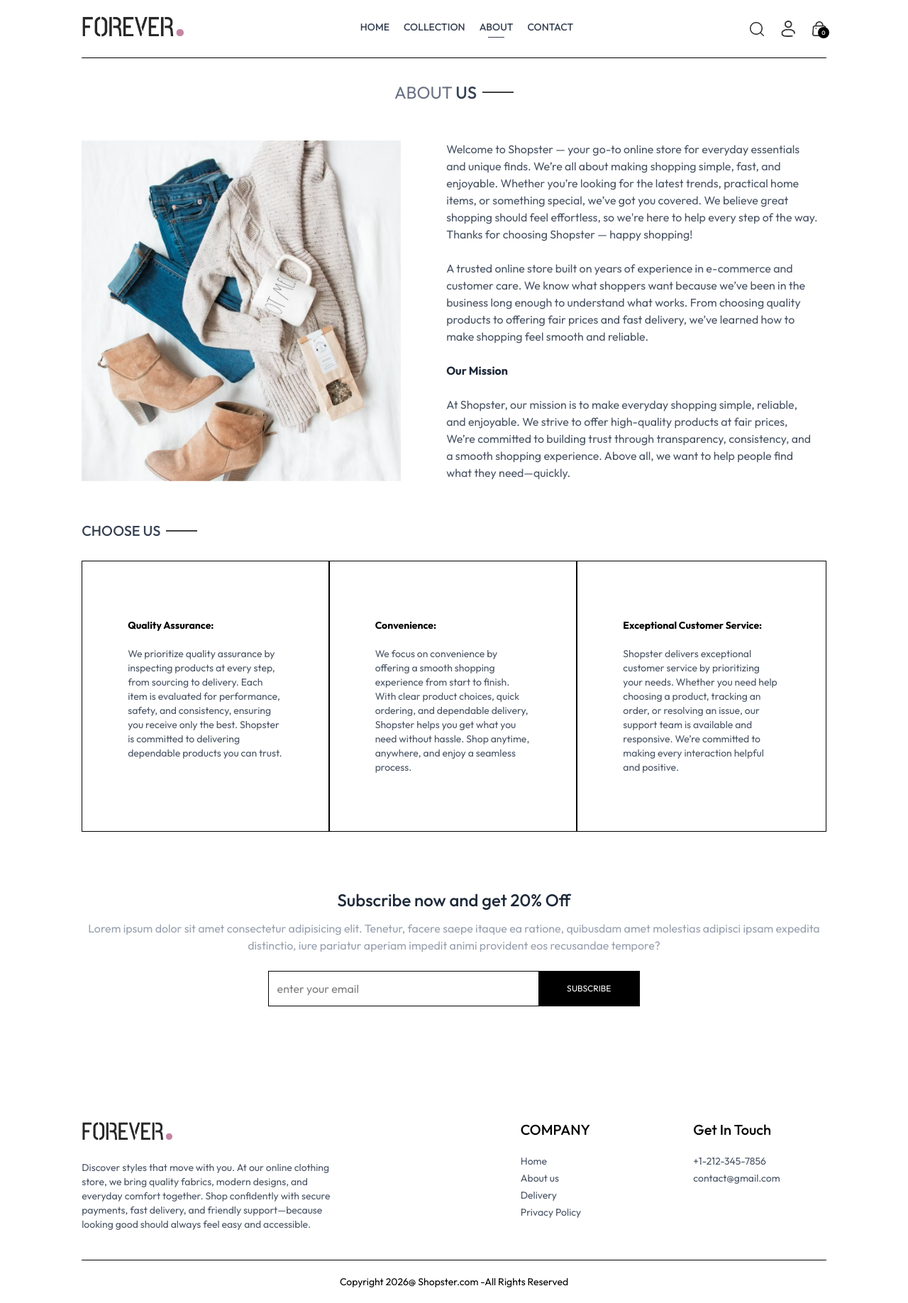
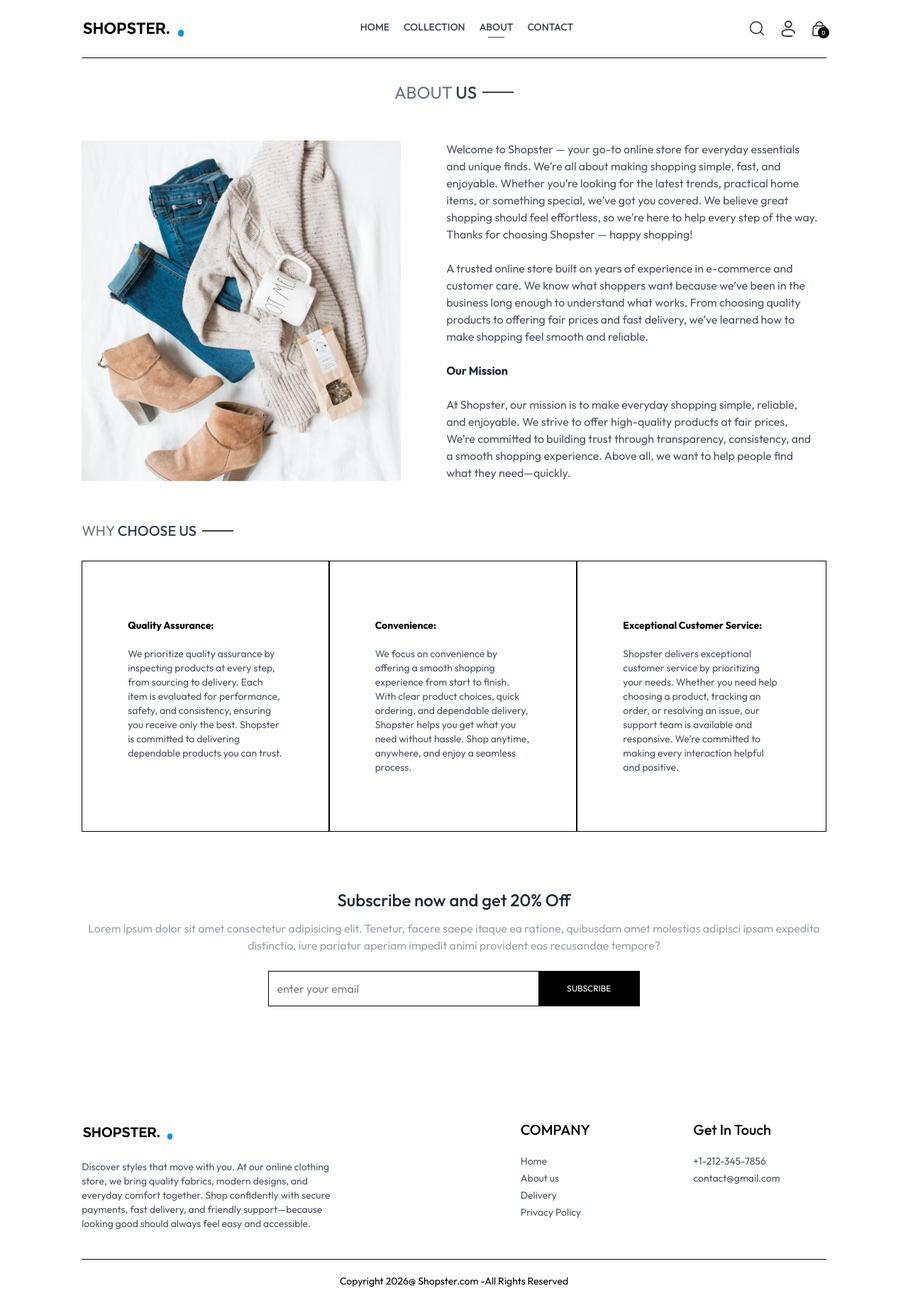
Before and after one commit to ZEK-XCPY/Online-Cloth-Store, a React (Vite) app in the folder frontend/: page /about in a window 1280 px wide. Shown: the whole page at 71% size. Built offline with nearby package versions, Linux system fonts and the light colour scheme.

Commit message:
Complete Frontend

```diff
--- a/frontend/src/components/Footer.jsx
+++ b/frontend/src/components/Footer.jsx
@@ -1,12 +1,12 @@
 import React from "react";
 import { assets } from "../assets/assets";
-
+import Logo from "../assets/Shopster.png"
 const Footer = () => {
   return (
     <div>
     <div className="flex flex-col sm:grid grid-cols-[3fr_1fr_1fr] gap-14 my-10 mt-40 text-sm">
       <div>
-        <img className="mb-5 w-32 " src={assets.logo} alt="" />
+        <img className="mb-5 w-32 " src={Logo} alt="" />
         <p className="w-full md:w-2/3 text-gray-600">
           Discover styles that move with you. At our online clothing store, we
           bring quality fabrics, modern designs, and everyday comfort together.
--- a/frontend/src/components/Hero.jsx
+++ b/frontend/src/components/Hero.jsx
@@ -1,6 +1,6 @@
 import React from 'react'
 import { assets } from '../assets/assets'
-import HeroImage from "../assets/HeroImage.png"
+import HeroImage from "../assets/HeroModel.png"
 const Hero = ({image}) => {
   return (
     <div className='flex flex-col sm:flex-row border border-gray-400 min-h-100'>
@@ -19,7 +19,7 @@
             </div>
         </div>
         {/* Hero right side */}
-        <img className=' w-full sm:w-1/2 h-[200] object-cover' src={image} alt="" />
+        <img className=' w-full sm:w-1/2 h-[200] object-cover' src={HeroImage} alt="" />
     </div>
   )
 }
--- a/frontend/src/components/Navbar.jsx
+++ b/frontend/src/components/Navbar.jsx
@@ -2,6 +2,7 @@
 import {assets} from "../assets/assets"
 import { Link, NavLink } from 'react-router-dom'
 import { ShopContext } from '../context/ShopContext'
+import Logo from "../assets/Shopster.png"
 const Navbar = () => {
   const  [visible, setVisible] = useState(false)
     const {setShowSearch,getCartCount} = useContext(ShopContext)
@@ -10,7 +11,7 @@
     <div className='flex items-center justify-between py-5 font-medium'>
 
      <Link to="/">
-        <img  src={assets.logo} className='w-36' alt="" />
+        <img  src={Logo} className='w-36' alt="" />
      </Link>
 
         <ul className='hidden sm:flex gap-5 text-sm text-gray-700'>
--- a/frontend/src/pages/About.jsx
+++ b/frontend/src/pages/About.jsx
@@ -19,7 +19,7 @@
             </div>
       </div>
       <div className='text-xl py-4'>
-          <Title tetx1={'WHY'} text2={'CHOOSE US'}/>
+          <Title text1={'WHY'} text2={'CHOOSE US'}/>
       </div>
       <div className='flex flex-col md:flex-row text-sm mb-20'>
           <div className='border px-10 md:px-16 py-8 sm:py-20 flex flex-col gap-5'>
```
Also changed, not shown: frontend/src/assets/HeroModel.png (added), frontend/src/assets/Shopster.png (added).
